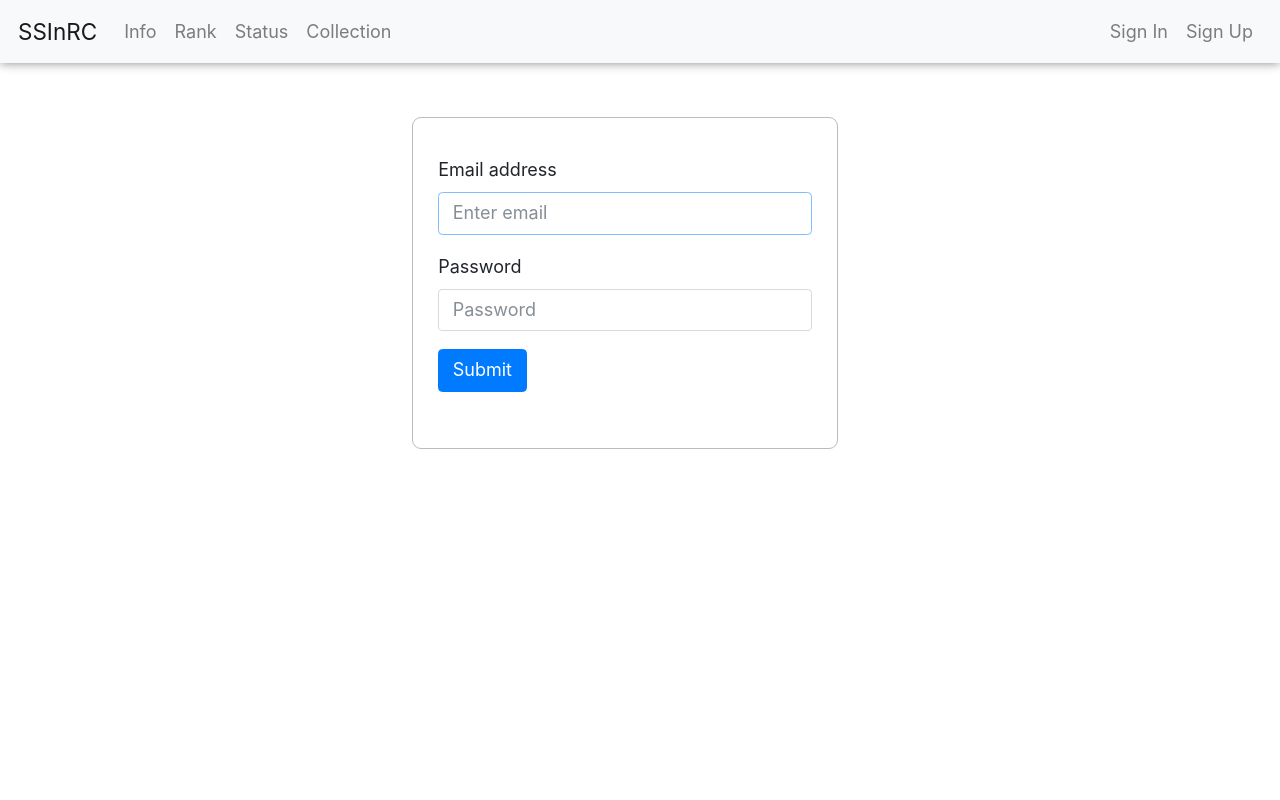
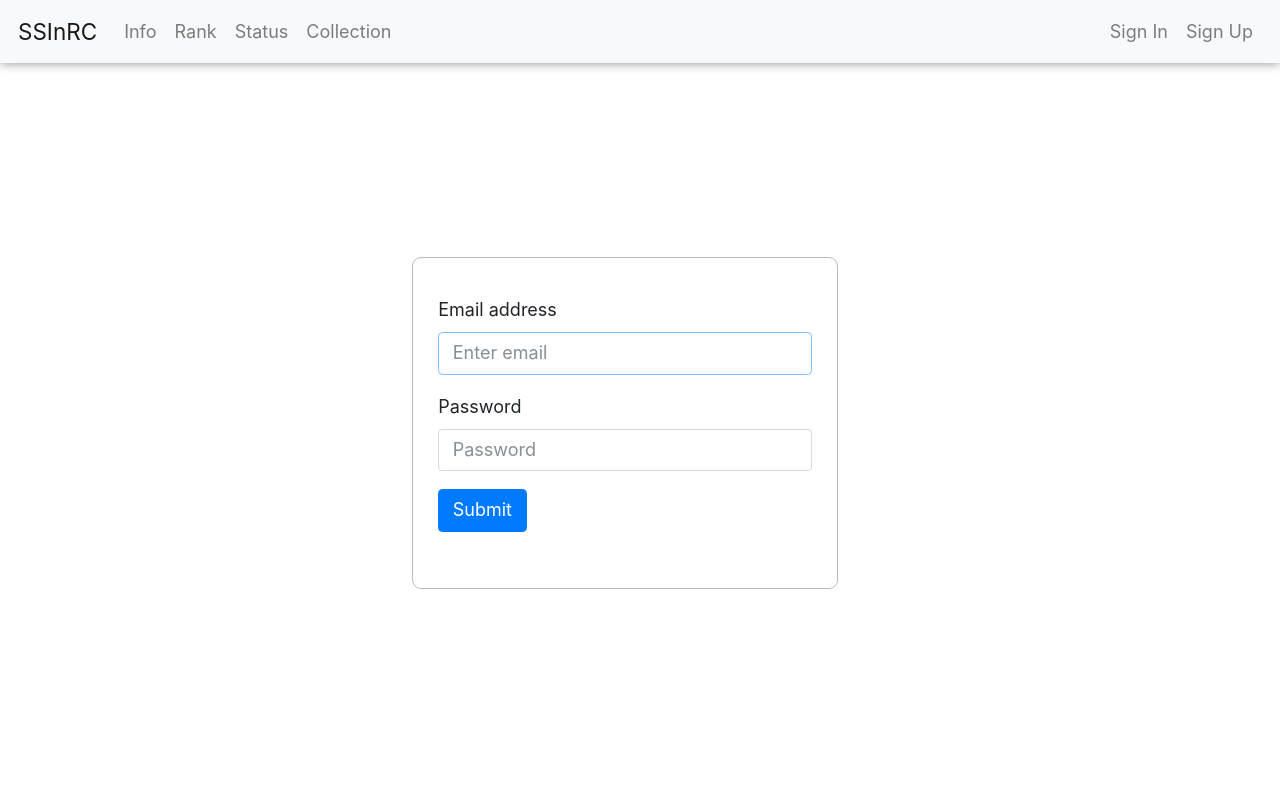
Before and after one commit to charlie890414/online_judge, a Django app: page /signin in a window 1280 px wide. Run offline with Django 3.2, Linux system fonts and the light colour scheme; parts of the project's set-up code (start-up, migrations or seed data) failed here and were passed over; some libraries are stand-ins or nearby versions.

Commit message:
tempalate fixed

```diff
--- a/static/sign.css
+++ b/static/sign.css
@@ -1,5 +1,18 @@
+html{
+    height:100%;
+}
+body{
+    height:100%;
+}
 .row{
     width:100%;
+    height:90% ;
+    display: -webkit-flex;
+    display:         flex;
+    -webkit-align-items: center;
+            align-items: center;
+    -webkit-justify-content: center;
+            justify-content: center;
 }
 .out{
         border: 1.5px solid #BDBCBC;
--- a/templates/signin.html
+++ b/templates/signin.html
@@ -7,10 +7,8 @@
   </head>
   <body>
     {% include "navbar.html" %}
-    <br><br>
-    <div class="row">
-      <div class="col"></div>
-      <form class="col-10 col-xs-10 col-sm-8 col-md-4 col-lg-4 col-xl-4 out" action="/signin" method="post" >
+    <div class="row box">
+      <form class="col-10 col-sm-8 col-md-6 col-lg-6 col-xl-4 out" action="/signin" method="post" >
         <label>Email address</label>
         <div class="form-group">
           <input type="email" class="form-control" id="email" name='email' aria-describedby="emailHelp" placeholder="Enter email" autofocus required>
@@ -23,7 +21,6 @@
         <button type="submit" class="btn btn-primary">Submit</button>
         <p>{{error}}</p>
       </form>
-      <div class="col"></div>
     </div>
   </body>
 </html>
--- a/templates/signup.html
+++ b/templates/signup.html
@@ -7,10 +7,9 @@
   </head>
   <body>
     {% include "navbar.html" %}
-    <br>
     <div class="row">
       <div class="col"></div>
-      <form class="col-10 col-xs-10 col-sm-8 col-md-4 col-lg-4 col-xl-4 out" action="/signin" method="post" >
+      <form class="col-10 col-xs-10 col-sm-8 col-md-6 col-lg-6 col-xl-4 out" action="/signup" method="post" >
         <label>Email address</label>
         <div class="form-group">
           <input type="email" class="form-control" id="email" name='email' aria-describedby="emailHelp" placeholder="Enter email" autofocus required>
```
Also changed, not shown: templates/oldrank.html (added, +40 -0 lines), templates/rank.html (+22 -30 lines).
